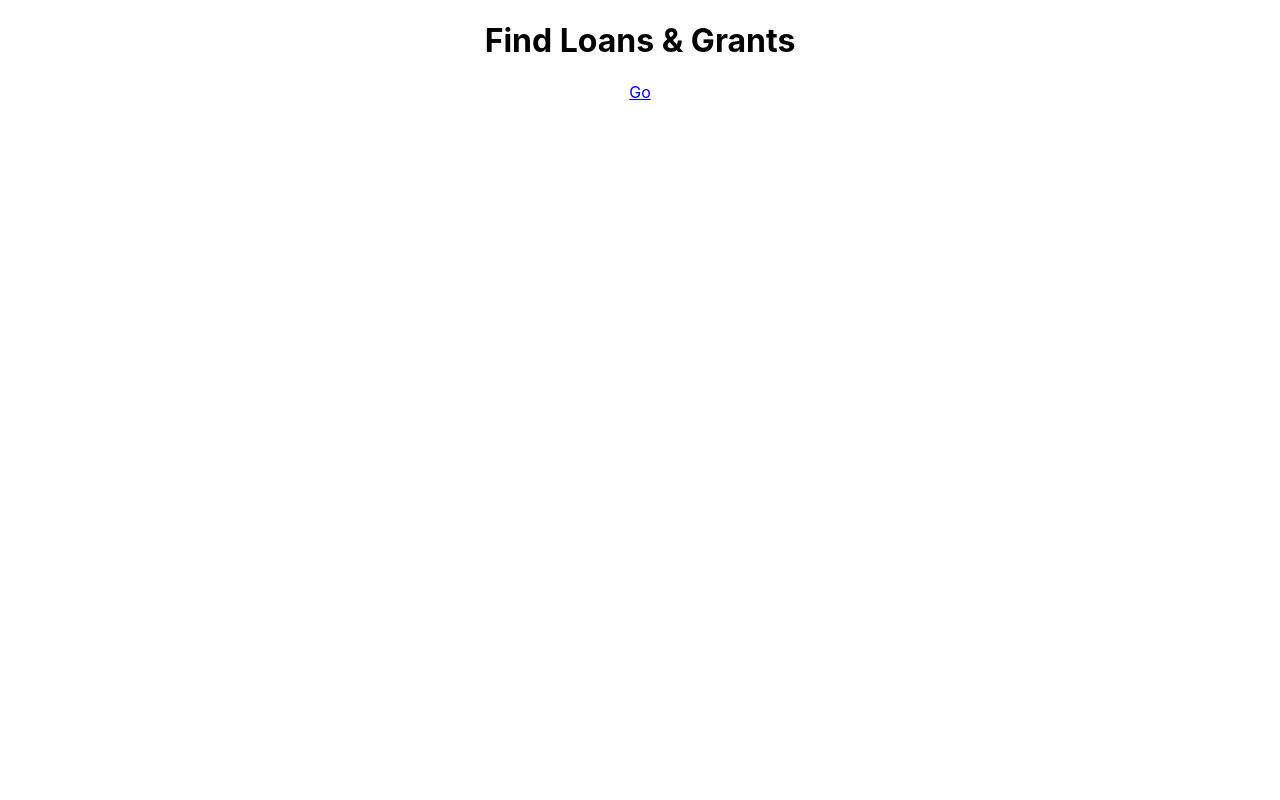
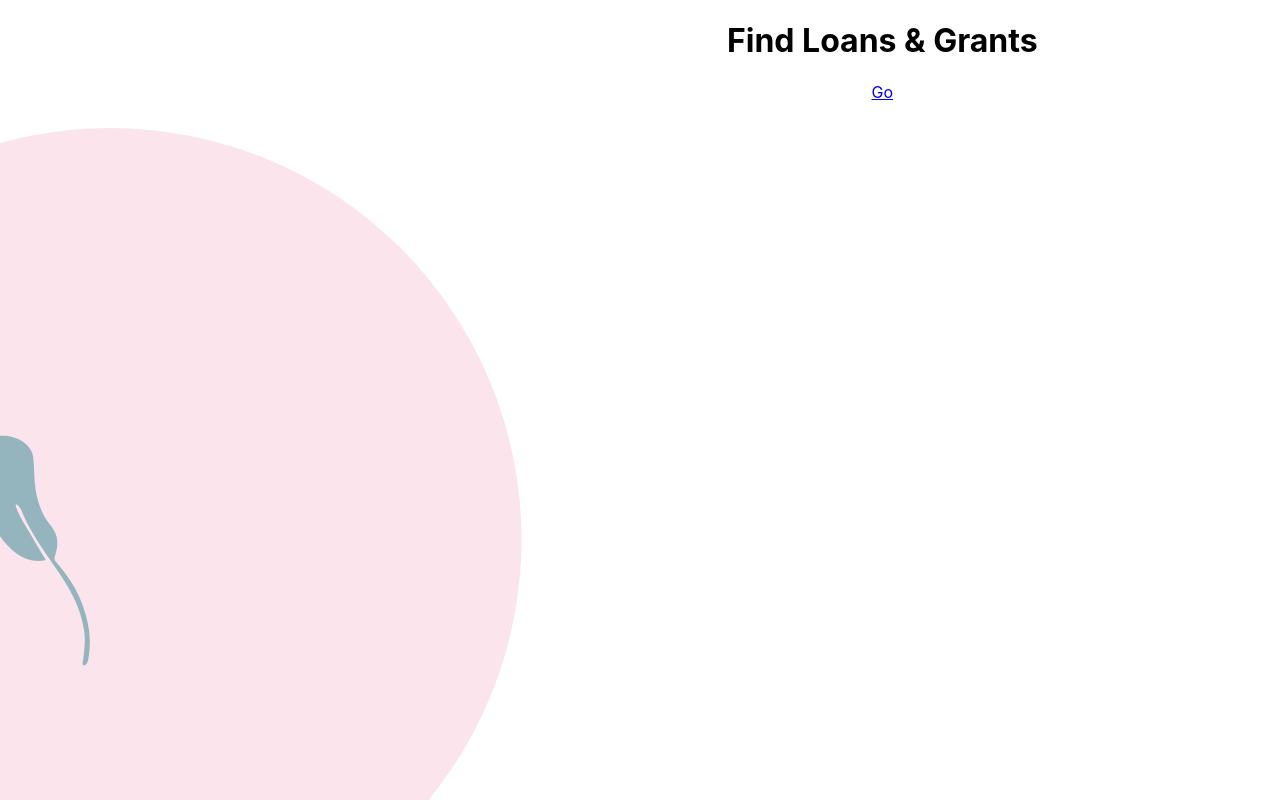
Before and after one commit to sfbrigade/datasci-bay-area-relief-frontend, a React (Create React App) app: page / in a window 1280 px wide. Shown: the top 800 px of the page. Built offline with nearby package versions, Linux system fonts and the light colour scheme.

Commit message:
Split Home view into flex container and added first SVG

```diff
--- a/package.json
+++ b/package.json
@@ -39,6 +39,7 @@
     ]
   },
   "devDependencies": {
-    "@types/react-router-dom": "^5.1.5"
+    "@types/react-router-dom": "^5.1.5",
+    "@types/styled-components": "^5.1.0"
   }
 }
--- a/src/Home.tsx
+++ b/src/Home.tsx
@@ -1,9 +1,30 @@
+import React from "react";
 import {Link} from "react-router-dom";
-import React from "react";
+import styled from 'styled-components';
+import { ReactComponent as CoolIllustration } from "./assets/CoolIllustration.svg"
 
-const Home = () => <div>
-  <h1>Find Loans & Grants</h1>
-  <Link to="/results">Go</Link>
-</div>;
+const Container = styled.div`
+  display: flex;
+`;
+
+const Section = styled.div`
+  flex: 1 1 auto;
+`;
+
+const PlaceholderIllustration = styled(CoolIllustration)`
+  position: absolute;
+  width: 823px;
+  height: 823px;
+  left: -201px;
+  top: 128px;
+`;
+
+const Home: React.FC = () => <Container>
+  <Section><PlaceholderIllustration/></Section>
+  <Section>
+    <h1>Find Loans & Grants</h1>
+    <Link to="/results">Go</Link>
+  </Section>
+</Container>;
 
 export default Home;
```
Also changed, not shown: src/assets/CoolIllustration.svg (added), 1 other file (tests, documents, lock files or other folders).
